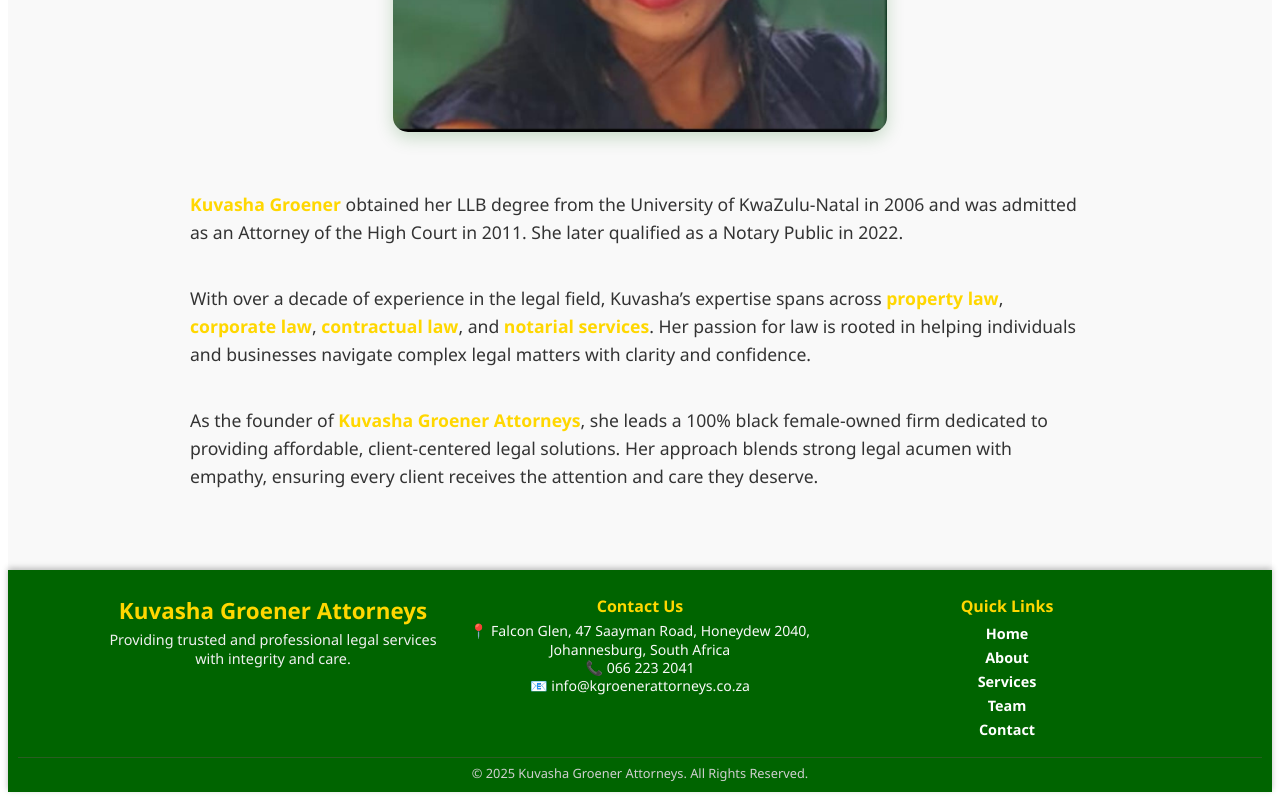
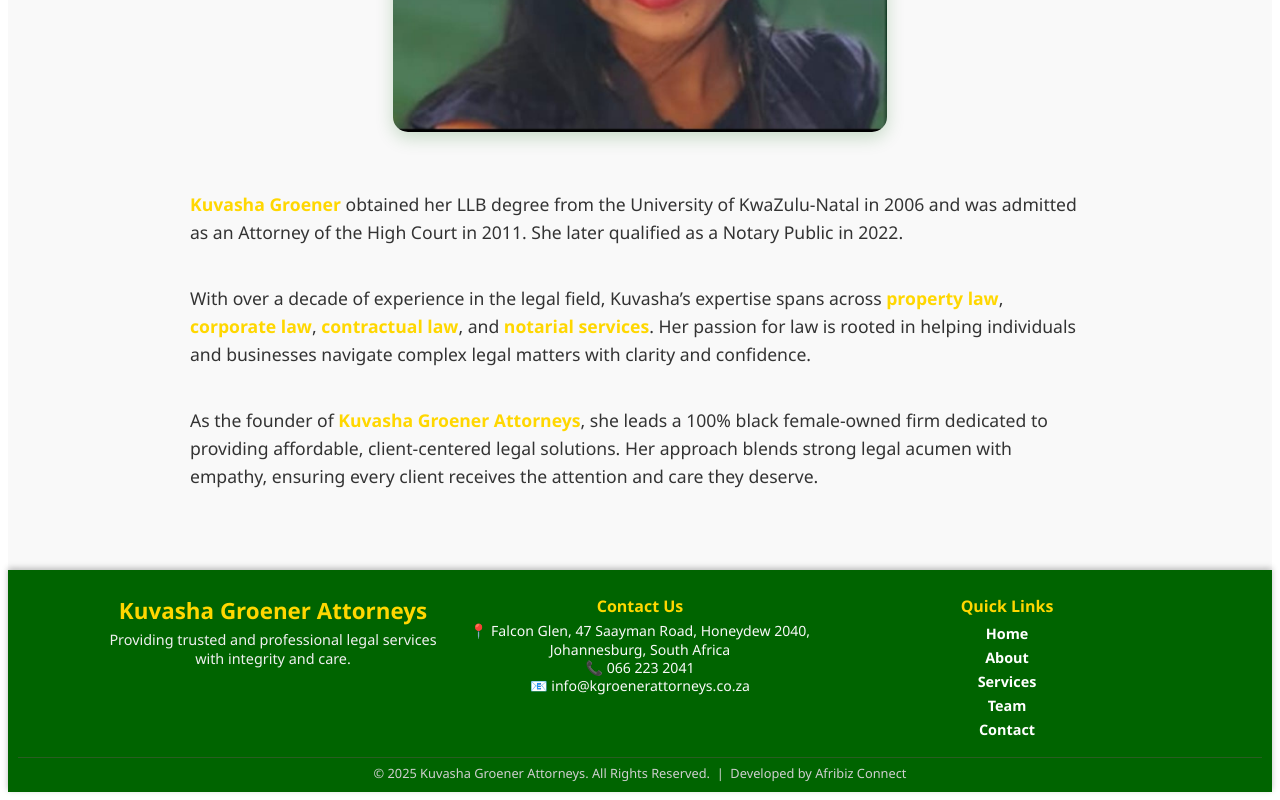
Before and after one commit to rebotilwe/kgroener-website, a React (Create React App) app: page /about-director in a window 1280 px wide. Shown: the part 594-1394 px from the top of the page. Built offline with nearby package versions, Linux system fonts and the light colour scheme.

Commit message:
on footer added developed by Afribiz Connect

```diff
--- a/src/components/Footer/Footer.jsx
+++ b/src/components/Footer/Footer.jsx
@@ -35,9 +35,13 @@
       </div>
 
       {/* Bottom line */}
-      <div className="footer-bottom">
-        <p>© {new Date().getFullYear()} Kuvasha Groener Attorneys. All Rights Reserved.</p>
-      </div>
+     <div className="footer-bottom">
+  <p>
+    © {new Date().getFullYear()} Kuvasha Groener Attorneys. All Rights Reserved.
+    &nbsp;|&nbsp; Developed by Afribiz Connect
+  </p>
+</div>
+
     </footer>
   );
 };
```
